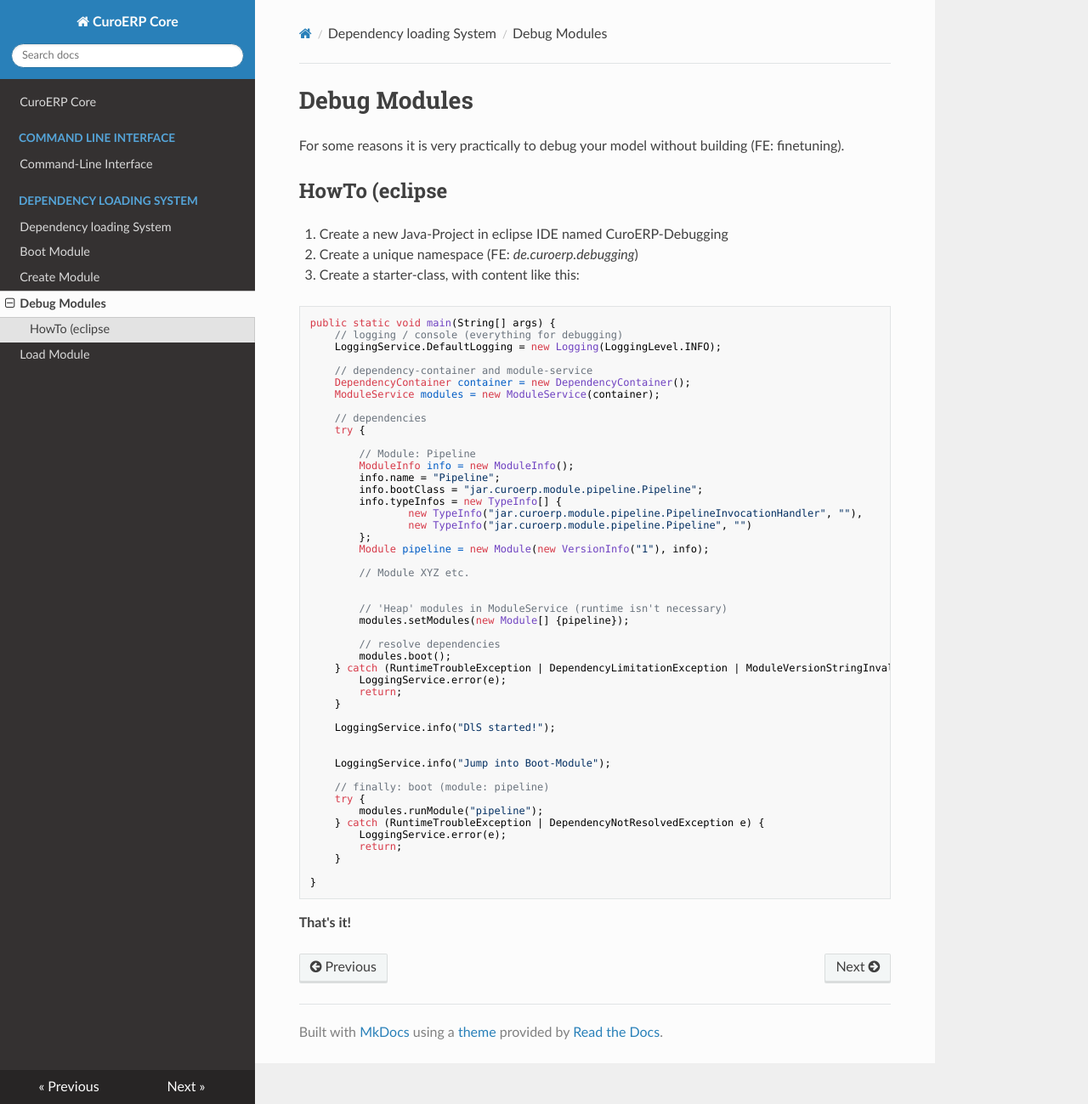
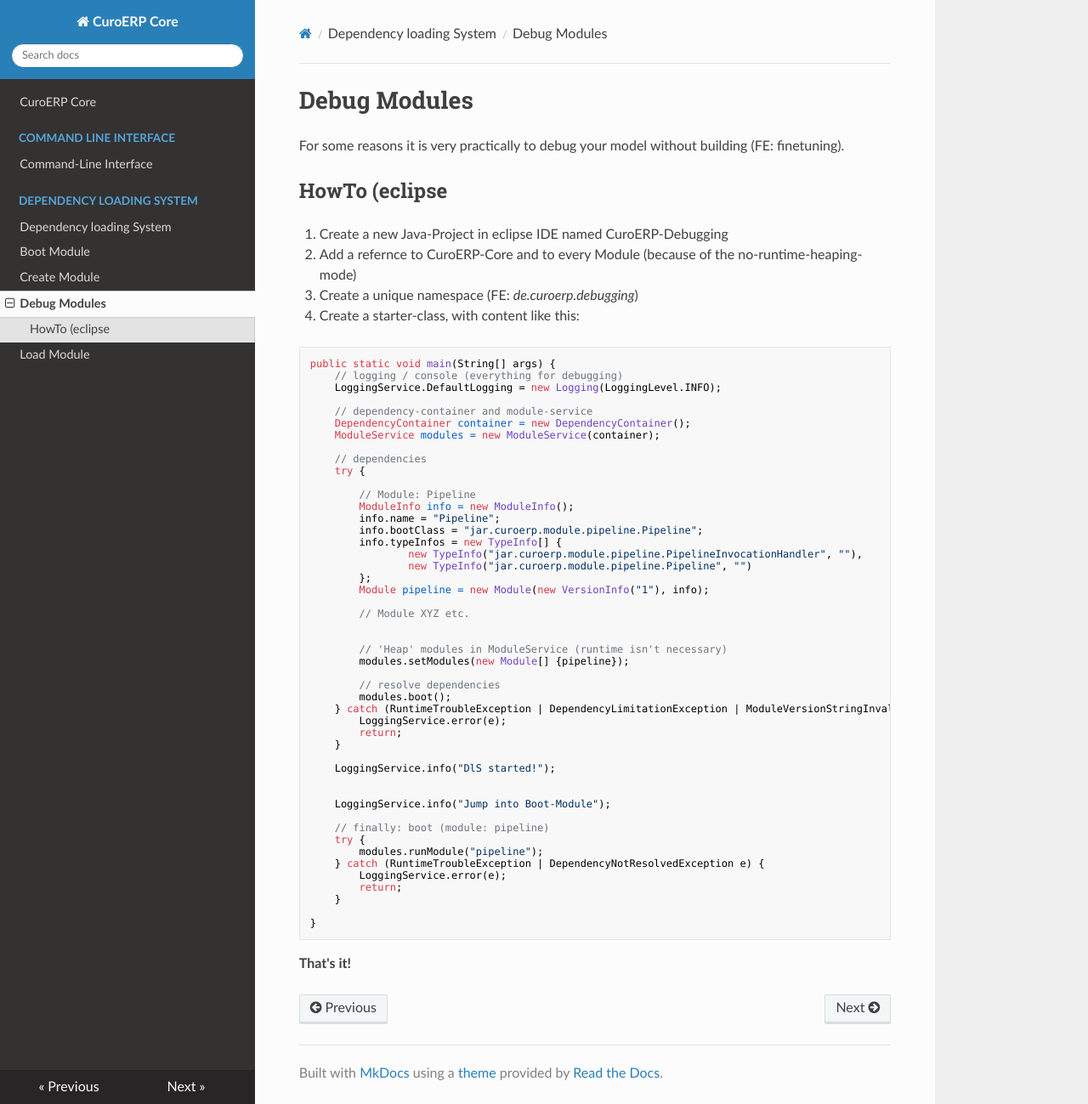
Before and after one commit to heinleit/curoerp-core, an MkDocs documentation site: the page built from docs/Dependency_loading_System/debug_module.md, in a window 1280 px wide and 1299 px high. Shown: the whole window at 85% size. Built offline with MkDocs 1.6.1, drawn with Linux system fonts in a browser that asks for light colours; nearby versions of some CDN libraries.

Commit message:
Update debug_module.md

````diff
--- a/docs/Dependency_loading_System/debug_module.md
+++ b/docs/Dependency_loading_System/debug_module.md
@@ -6,9 +6,11 @@ For some reasons it is very practically to debug your model without building (FE
 
 1. Create a new Java-Project in eclipse IDE named CuroERP-Debugging
 
-2. Create a unique namespace (FE: *de.curoerp.debugging*)
+2. Add a refernce to CuroERP-Core and to every Module (because of the no-runtime-heaping-mode)
 
-3. Create a starter-class, with content like this:
+3. Create a unique namespace (FE: *de.curoerp.debugging*)
+
+4. Create a starter-class, with content like this:
 
 ``` java
 public static void main(String[] args) {
````
